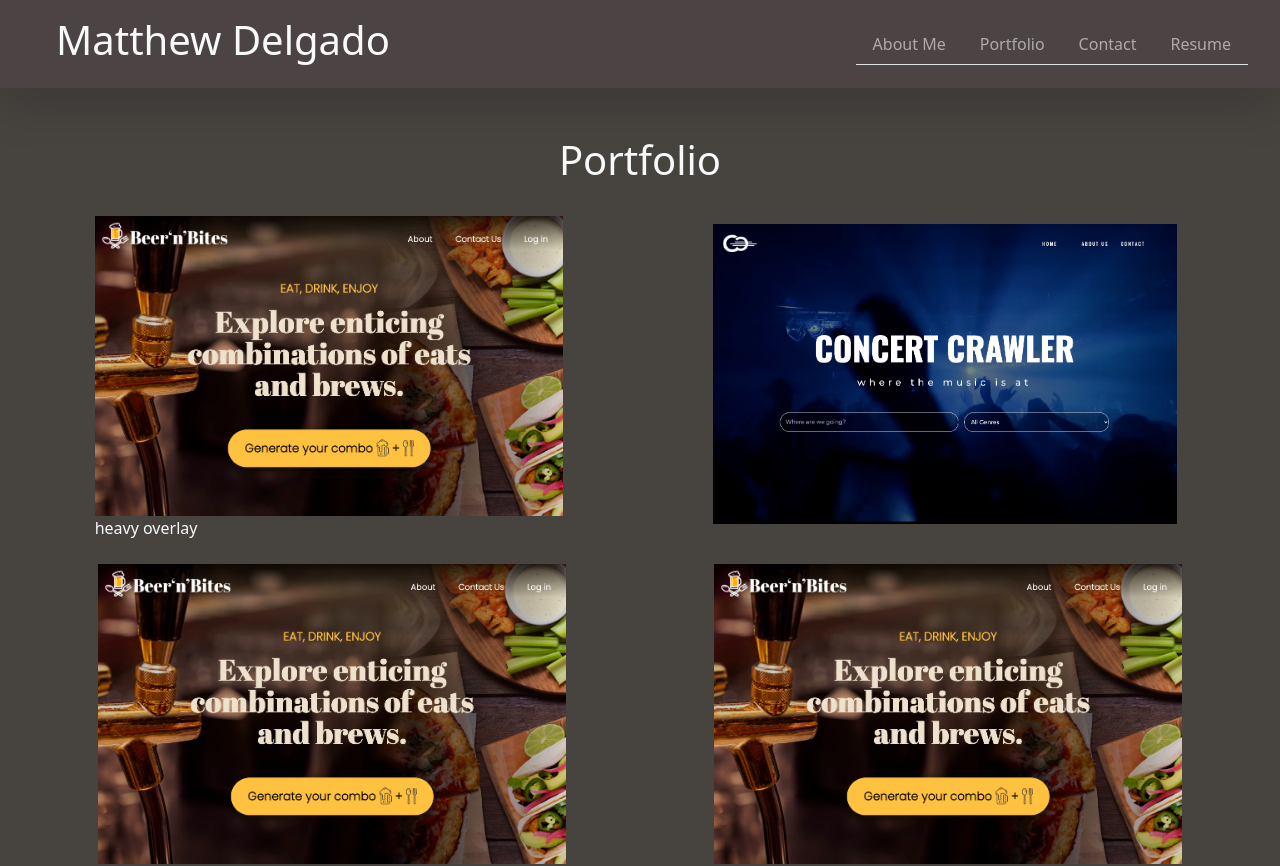
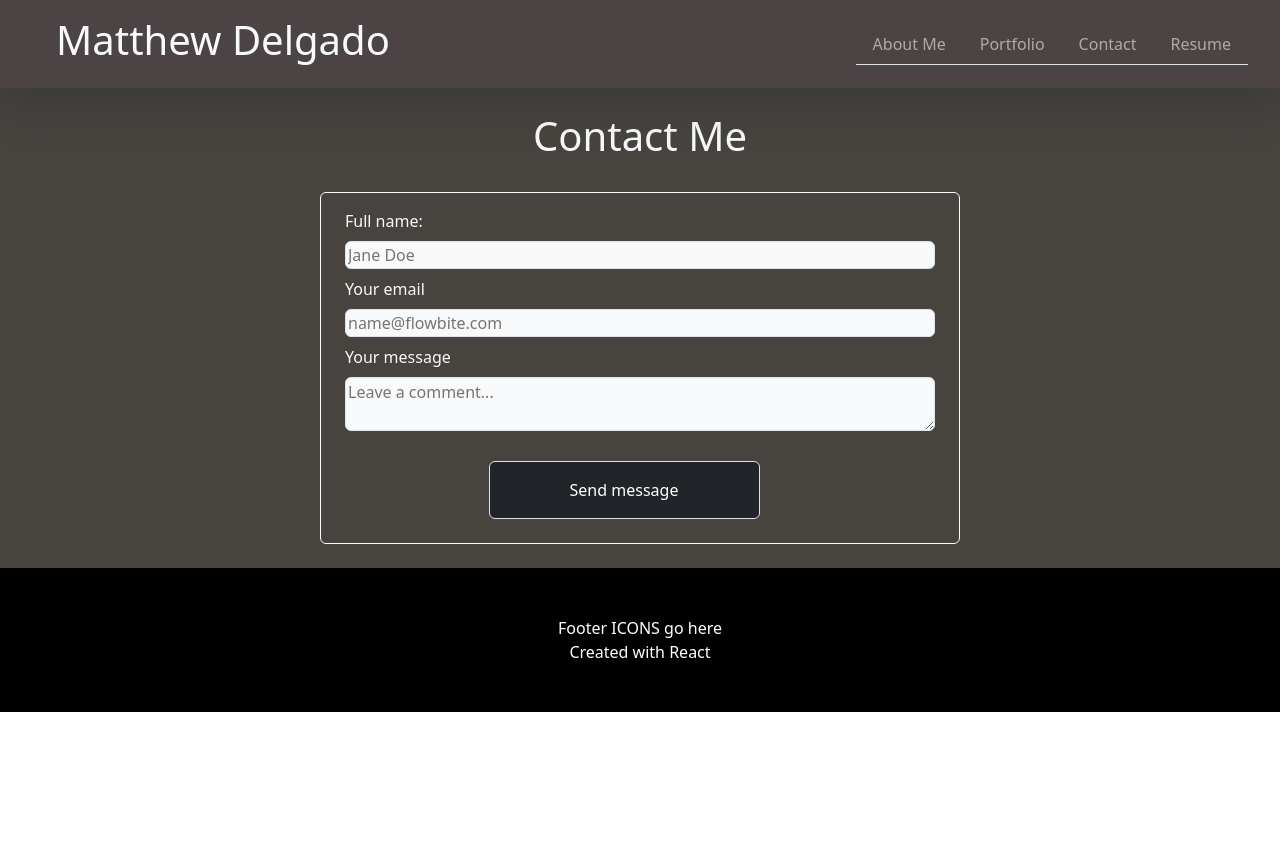
Before and after one commit to DelgaMatt/React-Portfolio, a React (Create React App) app: page / in a window 1280 px wide. Shown: the top 866 px of the page. After the commit the page ends 800 px from the top, so only its background shows below. Built offline with nearby package versions, Linux system fonts and the light colour scheme.

Commit message:
contact form styling

```diff
--- a/src/components/PortfolioContainer.js
+++ b/src/components/PortfolioContainer.js
@@ -11,7 +11,7 @@ import Navigation from "./Navigation";
 // import Footer from "./Footer"
 
 export default function PortfolioContainer () {
-    const [currentPage, setCurrentPage] = useState('Portfolio');
+    const [currentPage, setCurrentPage] = useState('Contact');
 
     const RenderPage = () => {
       if (currentPage === 'About') {
--- a/src/components/pages/Contact.js
+++ b/src/components/pages/Contact.js
@@ -0,0 +1,46 @@
+import react from "react";
+
+const Contact = () => {
+
+    const backgroundColor = {
+        backgroundColor: '#474440'
+    };
+
+    return (
+        <section style={backgroundColor}>
+            <h1 className="text-center display-6 p-4 text-light">Contact Me</h1>
+
+            <card className="d-flex justify-content-center pb-4">
+                <div className="w-50 sm-w-100 py-8 py-lg-16 px-4 max-w-screen-md border rounded border-light text-light">
+                    <p className="mb-8 font-light text-center text-gray-200 sm:text-xl"></p>
+
+                    <form className="">
+                        <div className="my-2">
+                            <label for="name" className="block mb-2 text-sm">Full name:</label><br></br>
+                            <input for="name" id="name"
+                                className="border rounded p-2.5 bg-light text-dark w-100"
+                                placeholder="Jane Doe" required></input>
+                        </div>
+                        <div className="my-2">
+                            <label for="email" className="block mb-2 text-sm font-medium text-gray-100">Your email</label><br></br>
+                            <input type="email" id="email"
+                                class="border rounded p-2.5 bg-light text-dark w-100"
+                                placeholder="name@flowbite.com" required></input>
+                        </div>
+                        <div className="my-2">
+                            <label for="message" className="block mb-2 text-sm font-medium text-gray-100">Your message</label><br></br>
+                            <textarea id="message" className="border rounded p-2.5 bg-light text-dark w-100" placeholder="Leave a comment..." required></textarea>
+                            </div>
+                            <div className="d-flex justify-content-center m-4">
+                                <button id="formBtn" type="submit" className="rounded py-3 px-5 text-medium text-center text-white border bg-dark w-50">Send message</button>
+                                <div id="alert" className="text-center px-3 mr-5 border-b hidden "></div>
+                        </div>
+                    </form>
+
+                </div>
+            </card>
+        </section>
+    )
+};
+
+export default Contact
```
